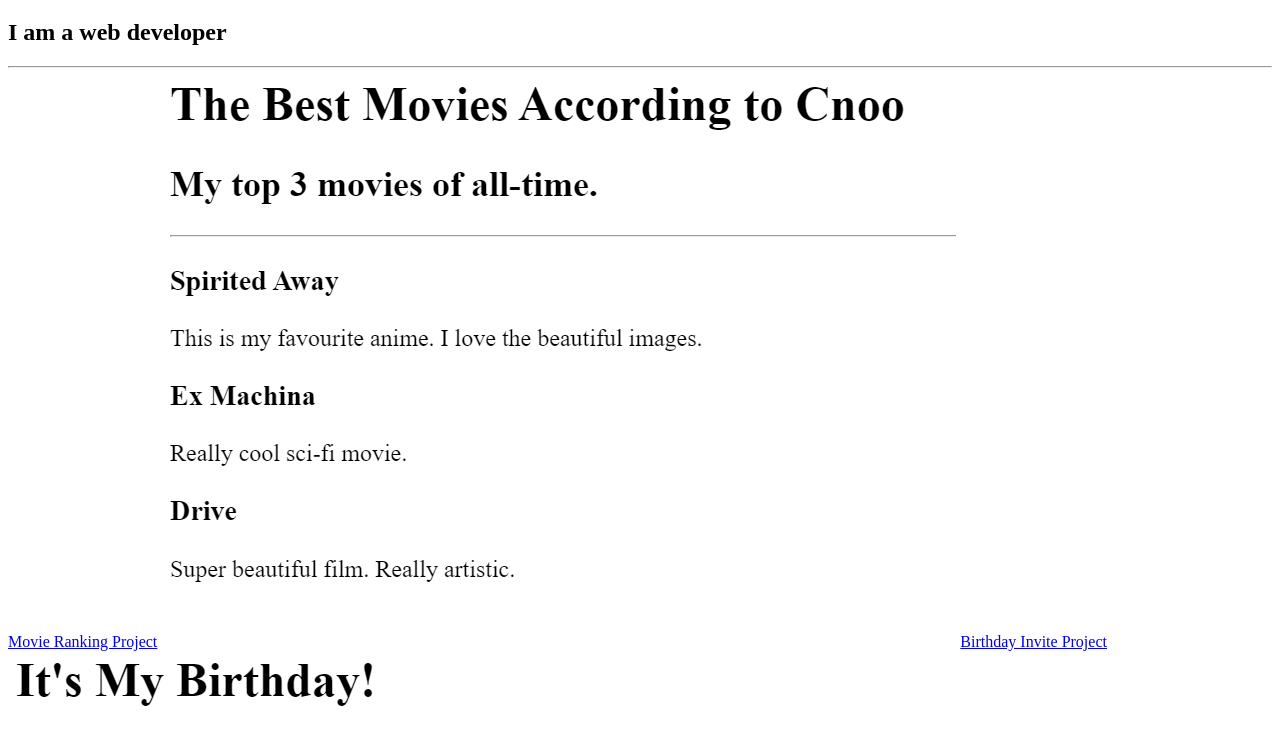
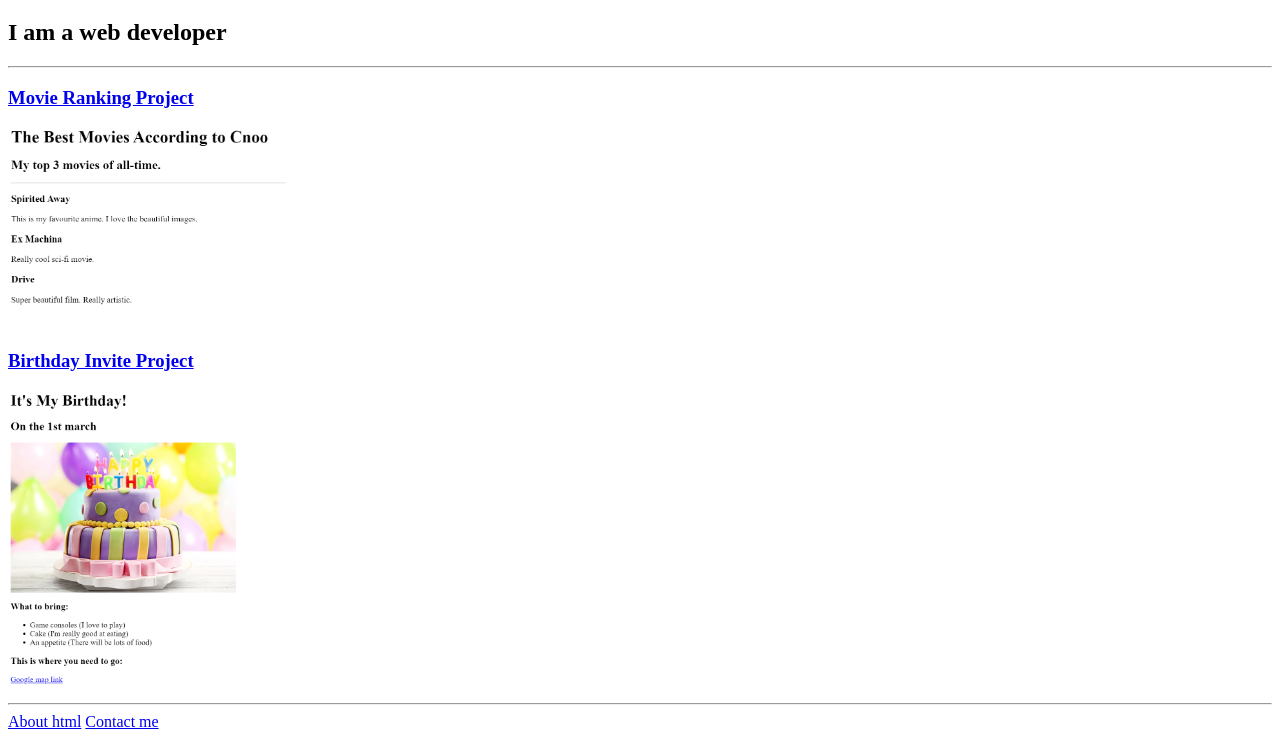
Before and after one commit to cnoo01/html-portfolio, a plain HTML site: page index.html in a window 1280 px wide. Shown: the part 61-800 px from the top of the page. Drawn offline with Linux system fonts and the light colour scheme.

Commit message:
Add files via upload

```diff
--- a/index.html
+++ b/index.html
@@ -9,10 +9,10 @@
    <h1>Srnivasan's Portfolio</h1>
    <h2>I am a web developer</h2>
    <hr/>
-   <a href="./public/movie-ranking.html">Movie Ranking Project</a>
-   <img src="./assets/images/movies.png"/>
-   <a href="./public/birthday-invite.html">Birthday Invite Project</a>
-   <img src="./assets/images/birthday.png"/>
+   <h3><a href="./public/movie-ranking.html">Movie Ranking Project</a></h3>
+   <img src="./assets/images/movies.png" height="200"/>
+   <h3><a href="./public/birthday-invite.html">Birthday Invite Project</a></h3>
+   <img src="./assets/images/birthday.png" height="300"/>
    <hr/>
    <a href="./public/about.html">About html</a>
    <a href="./public/contact.html">Contact me</a>
```
